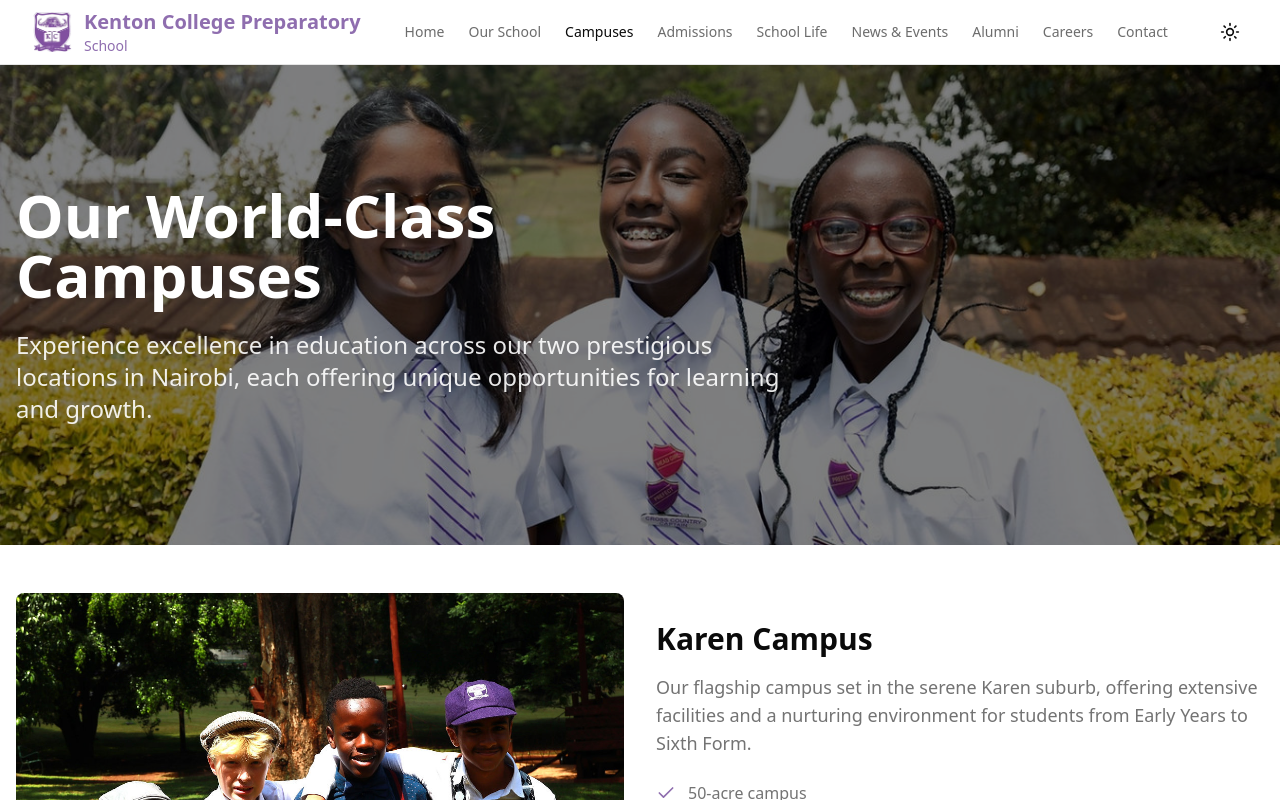
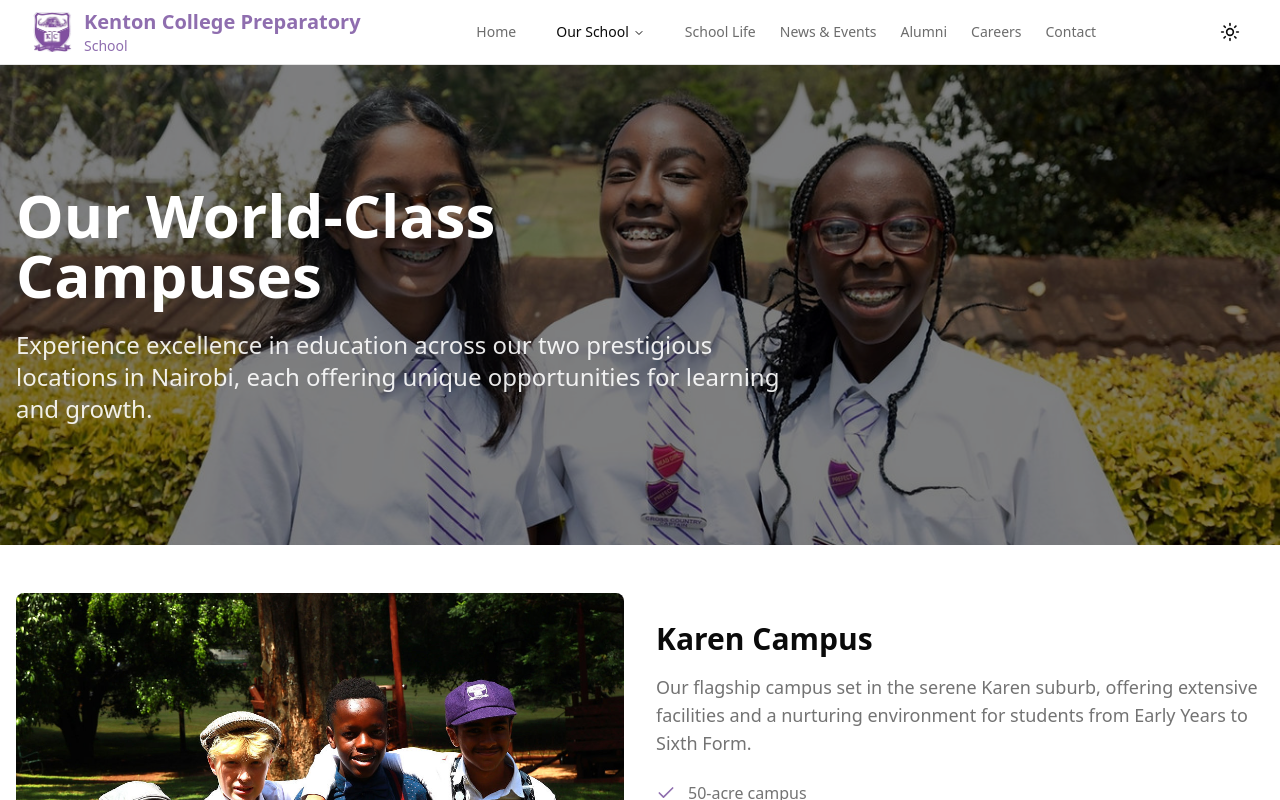
Before and after one commit to Nanguti/kentonschoolsnairobi, a Next.js app: page /our-campuses in a window 1280 px wide. Shown: the top 800 px of the page. Built offline with nearby package versions, Linux system fonts and the light colour scheme.

Commit message:
Navbar items

```diff
--- a/components/HeroSection.tsx
+++ b/components/HeroSection.tsx
@@ -9,8 +9,8 @@
 import { ChevronLeft, ChevronRight } from "lucide-react";
 import Autoplay from "embla-carousel-autoplay";
 import { Canvas, useFrame } from "@react-three/fiber";
-import { Stars, useTexture, Sphere } from "@react-three/drei";
-import { Group, Vector3, Mesh } from "three";
+import { Stars, Sphere } from "@react-three/drei";
+import { Group, Mesh } from "three";
 
 // Animated planet component to add more visual interest
 function AnimatedPlanet() {
--- a/components/Navbar.tsx
+++ b/components/Navbar.tsx
@@ -14,18 +14,40 @@
   SheetTitle,
   SheetTrigger,
 } from "@/components/ui/sheet";
+import {
+  NavigationMenu,
+  NavigationMenuContent,
+  NavigationMenuItem,
+  NavigationMenuLink,
+  NavigationMenuList,
+  NavigationMenuTrigger,
+} from "@/components/ui/navigation-menu";
 import Image from "next/image";
 
 const navigation = [
-  { name: "Home", href: "/" },
-  { name: "Our School", href: "/our-school/about-us" },
-  { name: "Campuses", href: "/our-campuses" },
-  { name: "Admissions", href: "/admissions" },
   { name: "School Life", href: "/school-life" },
   { name: "News & Events", href: "/news-events" },
   { name: "Alumni", href: "/alumni" },
   { name: "Careers", href: "/careers" },
   { name: "Contact", href: "/contact" },
+];
+
+const schoolDropdownItems = [
+  {
+    name: "About Us",
+    href: "/our-school/about-us",
+    description: "Learn about our history, mission, and values",
+  },
+  {
+    name: "Our Campuses",
+    href: "/our-campuses",
+    description: "Explore our world-class facilities",
+  },
+  {
+    name: "Admissions",
+    href: "/admissions",
+    description: "Join our vibrant learning community",
+  },
 ];
 
 export function Navbar() {
@@ -54,8 +76,64 @@
           </Link>
         </div>
 
-        {/* Desktop Navigation */}
+        {/* Desktop Navigation with Dropdown */}
         <div className="hidden md:flex items-center space-x-6 text-sm font-medium">
+          <Link
+            href="/"
+            className={cn(
+              "transition-colors hover:text-foreground/80",
+              pathname === "/" ? "text-foreground" : "text-foreground/60"
+            )}
+          >
+            Home
+          </Link>
+
+          <NavigationMenu>
+            <NavigationMenuList>
+              <NavigationMenuItem>
+                <NavigationMenuTrigger
+                  className={cn(
+                    "transition-colors hover:text-foreground/80 bg-transparent",
+                    pathname.startsWith("/our-school") ||
+                      pathname === "/our-campuses" ||
+                      pathname === "/admissions"
+                      ? "text-foreground"
+                      : "text-foreground/60"
+                  )}
+                >
+                  Our School
+                </NavigationMenuTrigger>
+                <NavigationMenuContent>
+                  <ul className="grid w-[400px] gap-3 p-4">
+                    {schoolDropdownItems.map((item) => (
+                      <li key={item.href}>
+                        <NavigationMenuLink asChild>
+                          <Link
+                            href={item.href}
+                            className={cn(
+                              "block select-none space-y-1 rounded-md p-3 leading-none no-underline outline-none transition-colors hover:bg-accent hover:text-accent-foreground focus:bg-accent focus:text-accent-foreground",
+                              pathname === item.href
+                                ? "bg-accent text-accent-foreground"
+                                : "transparent"
+                            )}
+                            onClick={() => setIsOpen(false)}
+                          >
+                            <div className="text-sm font-medium leading-none">
+                              {item.name}
+                            </div>
+                            <p className="line-clamp-2 text-sm leading-snug text-muted-foreground">
+                              {item.description}
+                            </p>
+                          </Link>
+                        </NavigationMenuLink>
+                      </li>
+                    ))}
+                  </ul>
+                </NavigationMenuContent>
+              </NavigationMenuItem>
+            </NavigationMenuList>
+          </NavigationMenu>
+
           {navigation.map((item) => (
             <Link
               key={item.href}
@@ -88,6 +166,37 @@
               </SheetHeader>
               <div className="py-6">
                 <nav className="flex flex-col space-y-4">
+                  <Link
+                    href="/"
+                    className={cn(
+                      "block text-lg transition-colors hover:text-foreground/80",
+                      pathname === "/"
+                        ? "text-foreground font-medium"
+                        : "text-foreground/60"
+                    )}
+                    onClick={() => setIsOpen(false)}
+                  >
+                    Home
+                  </Link>
+                  {/* Our School section in mobile menu */}
+                  <div className="space-y-3">
+                    <div className="font-medium text-lg">Our School</div>
+                    {schoolDropdownItems.map((item) => (
+                      <Link
+                        key={item.href}
+                        href={item.href}
+                        className={cn(
+                          "block text-base transition-colors hover:text-foreground/80 pl-4",
+                          pathname === item.href
+                            ? "text-foreground font-medium"
+                            : "text-foreground/60"
+                        )}
+                        onClick={() => setIsOpen(false)}
+                      >
+                        {item.name}
+                      </Link>
+                    ))}
+                  </div>
                   {navigation.map((item) => (
                     <Link
                       key={item.href}
--- /dev/null
+++ b/components/ui/navigation-menu.tsx
@@ -0,0 +1,128 @@
+import * as React from "react"
+import * as NavigationMenuPrimitive from "@radix-ui/react-navigation-menu"
+import { cva } from "class-variance-authority"
+import { ChevronDown } from "lucide-react"
+
+import { cn } from "@/lib/utils"
+
+const NavigationMenu = React.forwardRef<
+  React.ElementRef<typeof NavigationMenuPrimitive.Root>,
+  React.ComponentPropsWithoutRef<typeof NavigationMenuPrimitive.Root>
+>(({ className, children, ...props }, ref) => (
+  <NavigationMenuPrimitive.Root
+    ref={ref}
+    className={cn(
+      "relative z-10 flex max-w-max flex-1 items-center justify-center",
+      className
+    )}
+    {...props}
+  >
+    {children}
+    <NavigationMenuViewport />
+  </NavigationMenuPrimitive.Root>
+))
+NavigationMenu.displayName = NavigationMenuPrimitive.Root.displayName
+
+const NavigationMenuList = React.forwardRef<
+  React.ElementRef<typeof NavigationMenuPrimitive.List>,
+  React.ComponentPropsWithoutRef<typeof NavigationMenuPrimitive.List>
+>(({ className, ...props }, ref) => (
+  <NavigationMenuPrimitive.List
+    ref={ref}
+    className={cn(
+      "group flex flex-1 list-none items-center justify-center space-x-1",
+      className
+    )}
+    {...props}
+  />
+))
+NavigationMenuList.displayName = NavigationMenuPrimitive.List.displayName
+
+const NavigationMenuItem = NavigationMenuPrimitive.Item
+
+const navigationMenuTriggerStyle = cva(
+  "group inline-flex h-9 w-max items-center justify-center rounded-md bg-background px-4 py-2 text-sm font-medium transition-colors hover:bg-accent hover:text-accent-foreground focus:bg-accent focus:text-accent-foreground focus:outline-none disabled:pointer-events-none disabled:opacity-50 data-[active]:bg-accent/50 data-[state=open]:bg-accent/50"
+)
+
+const NavigationMenuTrigger = React.forwardRef<
+  React.ElementRef<typeof NavigationMenuPrimitive.Trigger>,
+  React.ComponentPropsWithoutRef<typeof NavigationMenuPrimitive.Trigger>
+>(({ className, children, ...props }, ref) => (
+  <NavigationMenuPrimitive.Trigger
+    ref={ref}
+    className={cn(navigationMenuTriggerStyle(), "group", className)}
+    {...props}
+  >
+    {children}{" "}
+    <ChevronDown
+      className="relative top-[1px] ml-1 h-3 w-3 transition duration-300 group-data-[state=open]:rotate-180"
+      aria-hidden="true"
+    />
+  </NavigationMenuPrimitive.Trigger>
+))
+NavigationMenuTrigger.displayName = NavigationMenuPrimitive.Trigger.displayName
+
+const NavigationMenuContent = React.forwardRef<
+  React.ElementRef<typeof NavigationMenuPrimitive.Content>,
+  React.ComponentPropsWithoutRef<typeof NavigationMenuPrimitive.Content>
+>(({ className, ...props }, ref) => (
+  <NavigationMenuPrimitive.Content
+    ref={ref}
+    className={cn(
+      "left-0 top-0 w-full data-[motion^=from-]:animate-in data-[motion^=to-]:animate-out data-[motion^=from-]:fade-in data-[motion^=to-]:fade-out data-[motion=from-end]:slide-in-from-right-52 data-[motion=from-start]:slide-in-from-left-52 data-[motion=to-end]:slide-out-to-right-52 data-[motion=to-start]:slide-out-to-left-52 md:absolute md:w-auto ",
+      className
+    )}
+    {...props}
+  />
+))
+NavigationMenuContent.displayName = NavigationMenuPrimitive.Content.displayName
+
+const NavigationMenuLink = NavigationMenuPrimitive.Link
+
+const NavigationMenuViewport = React.forwardRef<
+  React.ElementRef<typeof NavigationMenuPrimitive.Viewport>,
+  React.ComponentPropsWithoutRef<typeof NavigationMenuPrimitive.Viewport>
+>(({ className, ...props }, ref) => (
+  <div className={cn("absolute left-0 top-full flex justify-center")}>
+    <NavigationMenuPrimitive.Viewport
+      className={cn(
+        "origin-top-center relative mt-1.5 h-[var(--radix-navigation-menu-viewport-height)] w-full overflow-hidden rounded-md border bg-popover text-popover-foreground shadow data-[state=open]:animate-in data-[state=closed]:animate-out data-[state=closed]:zoom-out-95 data-[state=open]:zoom-in-90 md:w-[var(--radix-navigation-menu-viewport-width)]",
+        className
+      )}
+      ref={ref}
+      {...props}
+    />
+  </div>
+))
+NavigationMenuViewport.displayName =
+  NavigationMenuPrimitive.Viewport.displayName
+
+const NavigationMenuIndicator = React.forwardRef<
+  React.ElementRef<typeof NavigationMenuPrimitive.Indicator>,
+  React.ComponentPropsWithoutRef<typeof NavigationMenuPrimitive.Indicator>
+>(({ className, ...props }, ref) => (
+  <NavigationMenuPrimitive.Indicator
+    ref={ref}
+    className={cn(
+      "top-full z-[1] flex h-1.5 items-end justify-center overflow-hidden data-[state=visible]:animate-in data-[state=hidden]:animate-out data-[state=hidden]:fade-out data-[state=visible]:fade-in",
+      className
+    )}
+    {...props}
+  >
+    <div className="relative top-[60%] h-2 w-2 rotate-45 rounded-tl-sm bg-border shadow-md" />
+  </NavigationMenuPrimitive.Indicator>
+))
+NavigationMenuIndicator.displayName =
+  NavigationMenuPrimitive.Indicator.displayName
+
+export {
+  navigationMenuTriggerStyle,
+  NavigationMenu,
+  NavigationMenuList,
+  NavigationMenuItem,
+  NavigationMenuContent,
+  NavigationMenuTrigger,
+  NavigationMenuLink,
+  NavigationMenuIndicator,
+  NavigationMenuViewport,
+}
--- a/package.json
+++ b/package.json
@@ -13,6 +13,7 @@
     "@radix-ui/react-accordion": "^1.2.3",
     "@radix-ui/react-dialog": "^1.1.6",
     "@radix-ui/react-label": "^2.1.2",
+    "@radix-ui/react-navigation-menu": "^1.2.5",
     "@radix-ui/react-select": "^2.1.6",
     "@radix-ui/react-slot": "^1.1.2",
     "@radix-ui/react-tabs": "^1.1.3",
```
Also changed, not shown: 1 other file (tests, documents, lock files or other folders).
